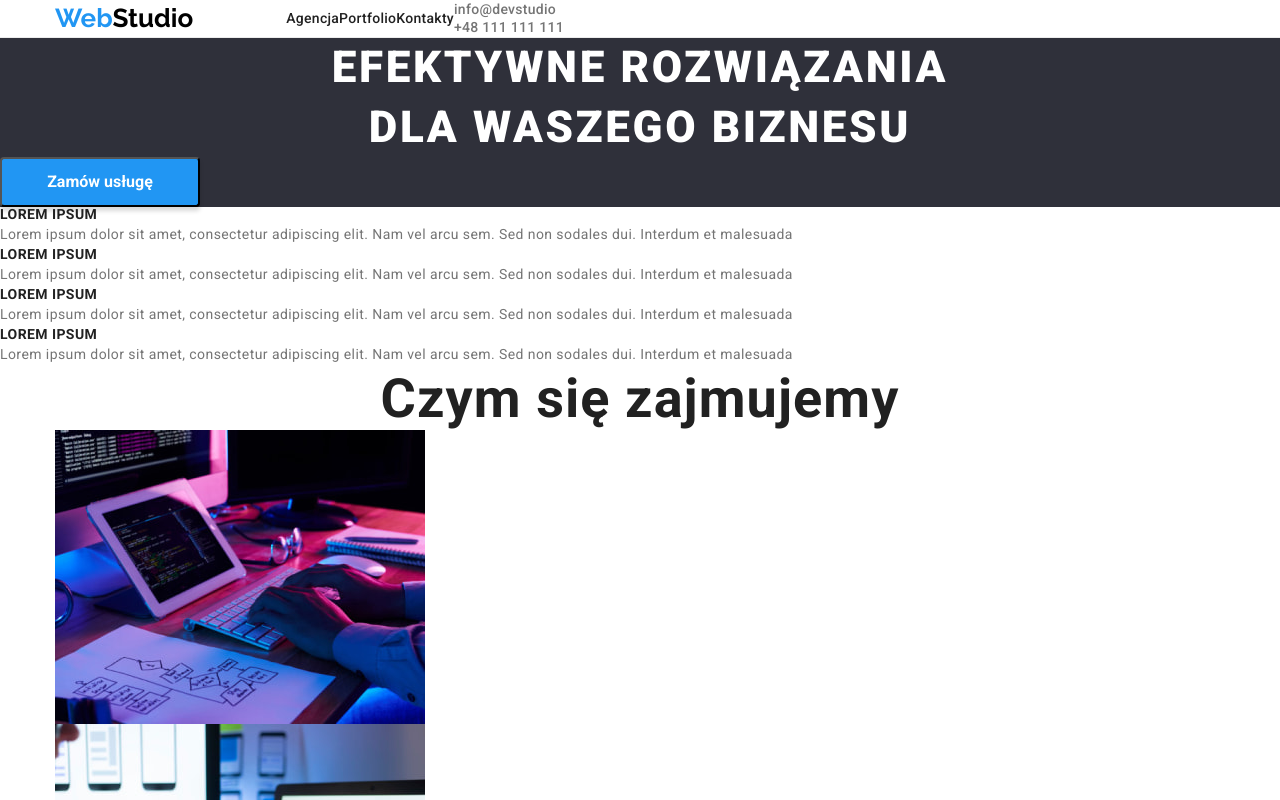
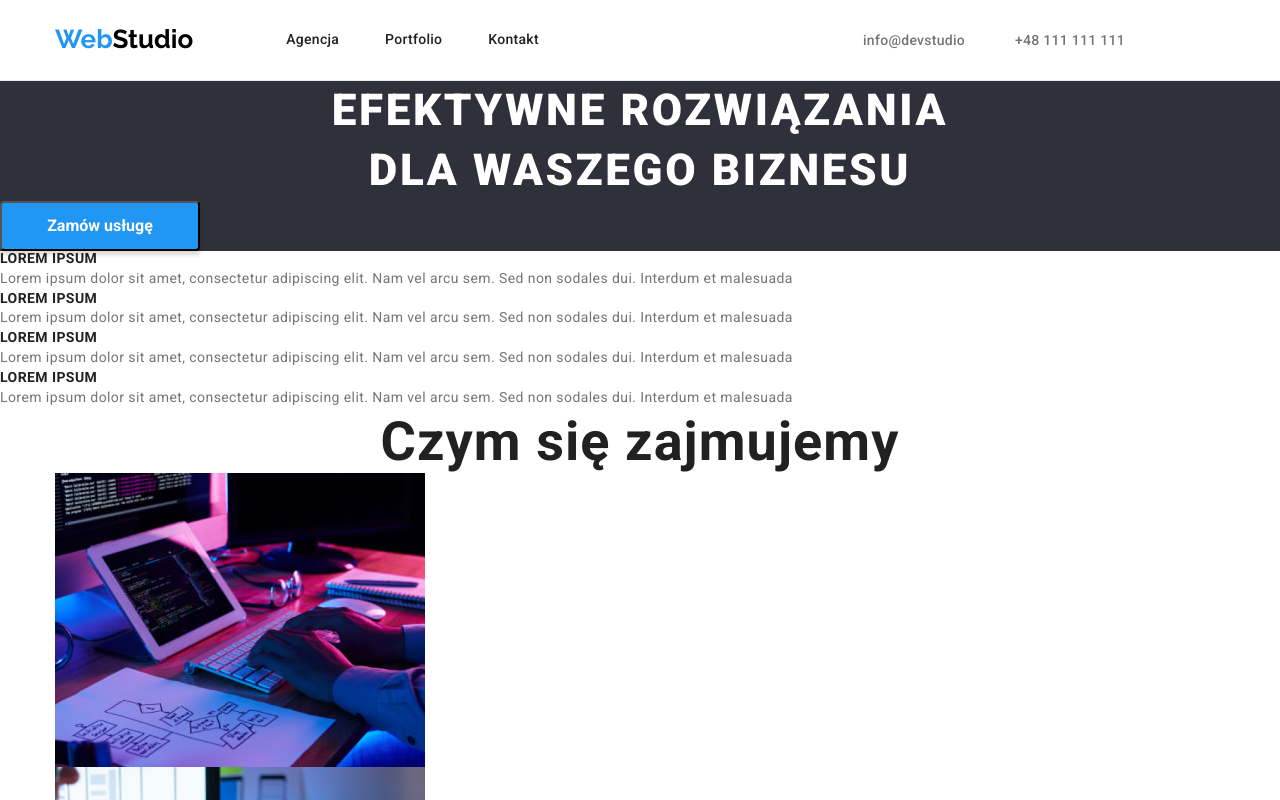
Before and after one commit to Marcin2009/goit-markup-hw-03, a plain HTML site: page index.html in a window 1280 px wide. Shown: the top 800 px of the page. Drawn offline with nearby package versions, Linux system fonts and the light colour scheme.

Commit message:
Header link margin

```diff
--- a/css/styles.css
+++ b/css/styles.css
@@ -19,7 +19,14 @@ body {
   text-decoration: none;
 }
 
-h1,h2,h3,h4,h5,h6,p,ul {
+h1,
+h2,
+h3,
+h4,
+h5,
+h6,
+p,
+ul {
   margin: 0;
   padding: 0;
 }
@@ -57,8 +64,7 @@ img {
 }
 
 .header {
-  border-bottom: 1px solid #ECECEC;
-
+  border-bottom: 1px solid #ececec;
 }
 
 .header .container {
@@ -75,14 +81,36 @@ img {
   display: flex;
   margin-left: 93px;
 }
+.header-nav-link {
+  display: block;
+  padding-top: 32px;
+  padding-bottom: 32px;
+  font-weight: 500;
+  font-size: 14px;
+  line-height: 1.14;
+  letter-spacing: 0.02em;
+}
 
+.header-contact-list {
+  display: flex;
+  margin-left: auto;
+  margin-right: 50px;
+}
+.header-contact-link {
+  margin-right: 50px;
+}
+
+.header-nav-item:not(:last-child)  {
+  margin-right: 46px;
+}
 .container {
   width: 1200px;
   margin-left: auto;
   margin-right: auto;
   padding-left: 15px;
   padding-right: 15px;
-
+  align-items: center;
+  margin: 0 auto;
 }
 
 .logo {
@@ -92,6 +120,8 @@ img {
   font-size: 26px;
   line-height: 1.2;
   color: #2196f3;
+  text-align: center;
+  align-items: center;
 }
 
 .studio-top {
@@ -116,7 +146,6 @@ ul {
   border-radius: 4px;
   cursor: pointer;
   color: white;
-
 }
 
 .order-btn:hover,
@@ -257,7 +286,6 @@ ul {
 }
 
 .portfolio-title-client {
-
   font-weight: 700;
   font-size: 18px;
   line-height: 2;
--- a/index.html
+++ b/index.html
@@ -29,11 +29,10 @@
             <a class="header-nav-link link" href="portfolio.html">Portfolio</a>
           </li>
           <li class="header-nav-item">
-            <a class="header-nav-link link" href="kontakty.html">Kontakty</a>
+            <a class="header-nav-link link" href="kontakt.html">Kontakt</a>
           </li>
         </ul>
       </nav>
-      <div>
         <ul class="header-contact-list list">
           <li class="header-contact-item">
             <a class="header-contact-link link" href="mailto:info@devstudio.com"
```
Also changed, not shown: portfolio.html (+1 -1 lines). Lines whose indentation alone changed are shown as unchanged.
